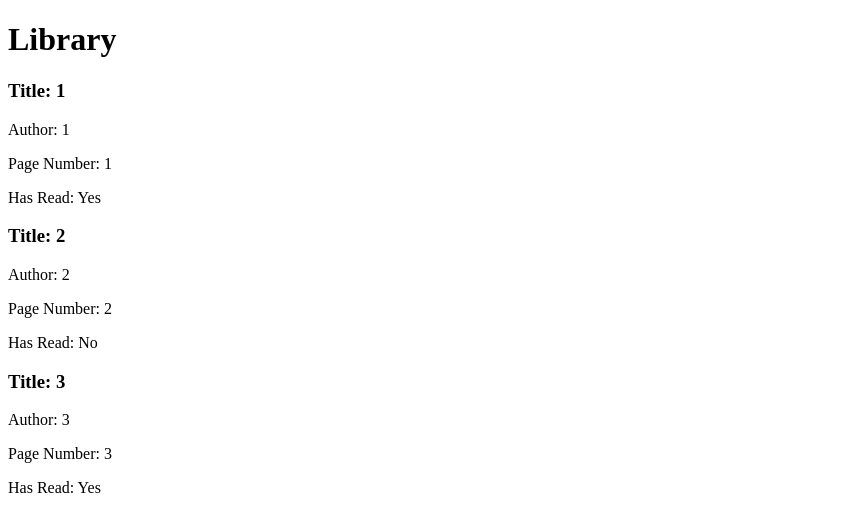
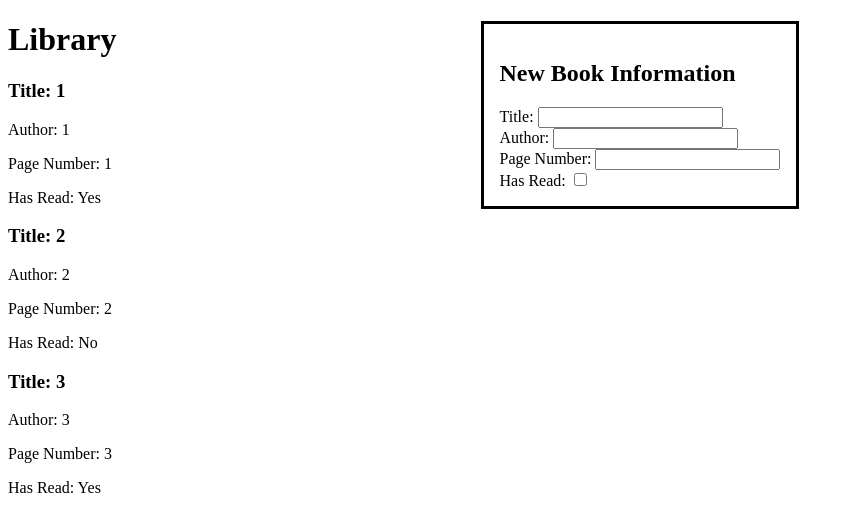
Before and after one commit to chenlingj999/Library, a plain HTML site: page index.html in a window 1280 px wide. Shown: the whole page, without its empty margins (0-854 px from the left). Drawn offline with Linux system fonts and the light colour scheme.

Commit message:
Add dialog element to page

```diff
--- a/index.html
+++ b/index.html
@@ -7,6 +7,27 @@
     <script src="object.js" defer></script>
 </head>
 <body>
+    <dialog open>
+        <form action="#" method="get">
+            <h2>New Book Information</h2>
+            <div>
+                <label for="title">Title: </label>
+                <input type="text" name="title" id="title">
+            </div>
+            <div>
+                <label for="author">Author: </label>
+                <input type="text" name="author" id="author">
+            </div>
+            <div>
+                <label for="pageNum">Page Number: </label>
+                <input type="number" name="pageNum" id="pageNum">
+            </div>
+            <div>
+                <label for="hasRead">Has Read: </label>
+                <input type="checkbox" name="hasRead" id="hasRead">
+            </div>
+        </form>
+    </dialog>
     <h1>Library</h1>
     <div id="library">
 
```
